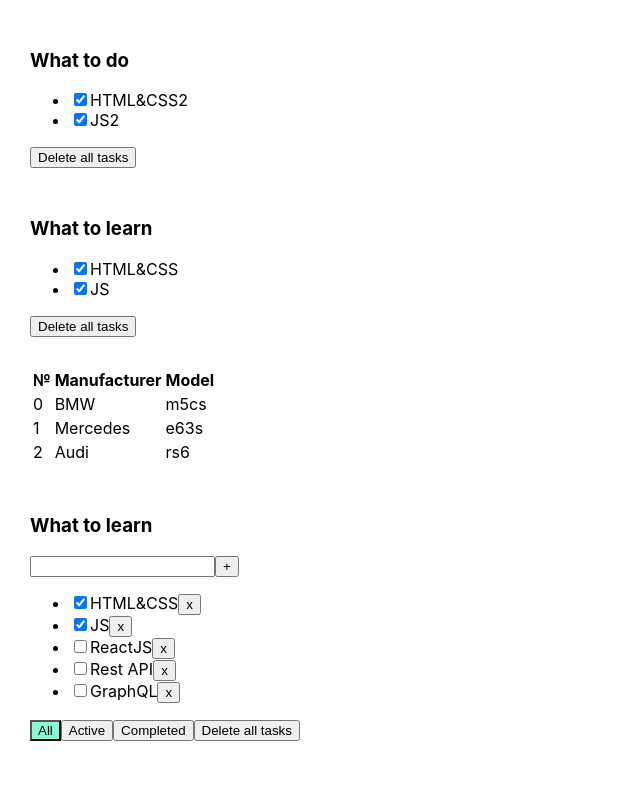
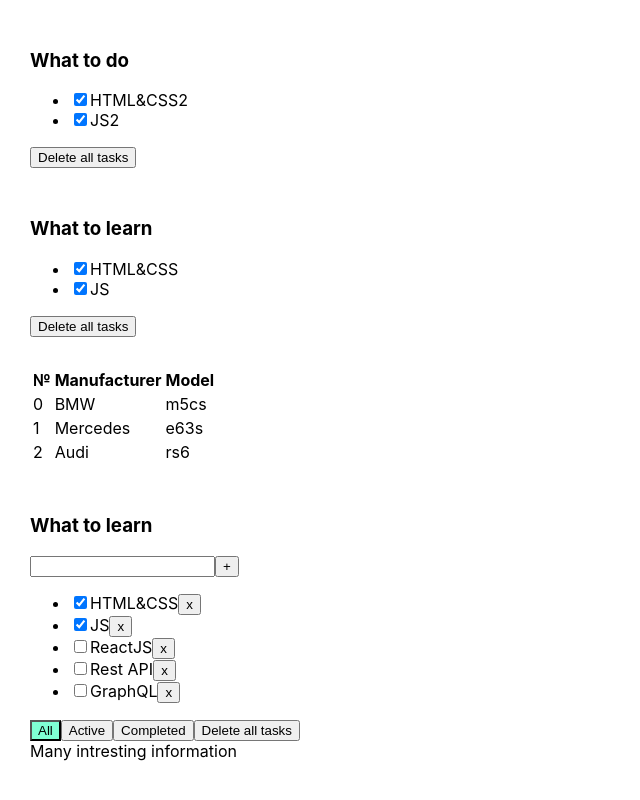
Before and after one commit to Miahri/microtasks, a React (Create React App) app: page / in a window 1280 px wide. Shown: the top 800 px of the page, without its empty margins (0-640 px from the left). Built offline with nearby package versions, Linux system fonts and the light colour scheme.

Commit message:
Added uuid, styles and children to Todolist.tsx

```diff
--- a/package.json
+++ b/package.json
@@ -10,6 +10,7 @@
     "@types/node": "^16.18.24",
     "@types/react": "^18.0.37",
     "@types/react-dom": "^18.0.11",
+    "@types/uuid": "^9.0.1",
     "react": "^18.2.0",
     "react-dom": "^18.2.0",
     "react-scripts": "5.0.1",
@@ -39,5 +40,8 @@
       "last 1 firefox version",
       "last 1 safari version"
     ]
+  },
+  "devDependencies": {
+    "@formkit/auto-animate": "^1.0.0-beta.6"
   }
 }
--- a/src/App.tsx
+++ b/src/App.tsx
@@ -3,6 +3,7 @@ import './App.css';
 import {Tasks, TaskType} from "./Tasks";
 import {Cars, CarType} from "./Cars";
 import {Todolist} from "./Todolist";
+import {v1} from "uuid";
 
 export type FilterValuesType = "all" | "active" | "completed" | "none";
 
@@ -10,8 +11,8 @@ function App() {
   const data1 = {
     title: "What to do",
     tasks: [
-      {id: 1, title: "HTML&CSS2", isDone: true},
-      {id: 2, title: "JS2", isDone: true}
+      {id: v1(), title: "HTML&CSS2", isDone: true},
+      {id: v1(), title: "JS2", isDone: true}
     ],
     students: [
       'Jago Wormald1',
@@ -64,8 +65,8 @@ function App() {
   const data2 = {
     title: "What to learn",
     tasks: [
-      {id: 1, title: "HTML&CSS", isDone: true},
-      {id: 2, title: "JS", isDone: true}
+      {id: v1(), title: "HTML&CSS", isDone: true},
+      {id: v1(), title: "JS", isDone: true}
     ],
     students: [
       'Rick Kane',
@@ -132,22 +133,22 @@ function App() {
   ]
 
   let [tasks, setTasks] = useState([
-    {id: 1, title: "HTML&CSS", isDone: true},
-    {id: 2, title: "JS", isDone: true},
-    {id: 3, title: "ReactJS", isDone: false},
-    {id: 4, title: "Rest API", isDone: false},
-    {id: 5, title: "GraphQL", isDone: false},
+    {id: v1(), title: "HTML&CSS", isDone: true},
+    {id: v1(), title: "JS", isDone: true},
+    {id: v1(), title: "ReactJS", isDone: false},
+    {id: v1(), title: "Rest API", isDone: false},
+    {id: v1(), title: "GraphQL", isDone: false},
   ]);
 
   function addBtn(title: string) {
-    let stateCopy = [...tasks, {id: tasks.length + 1, title, isDone: false}];
+    let stateCopy = [...tasks, {id: v1(), title, isDone: false}];
     setTasks(stateCopy);
     if(filter === 'none') {
       setFilter('all')
     }
   }
 
-  function removeTask(id: number) {
+  function removeTask(id: string) {
     let filteredTasks = tasks.filter(t => t.id !== id);
     setTasks(filteredTasks);
   }
@@ -173,7 +174,11 @@ function App() {
                   addBtn={addBtn}
                   removeTask={removeTask}
                   changeFilter={changeFilter}
-                  deleteHandler={deleteAll}/>
+                  deleteHandler={deleteAll}>
+          <div>
+            <div>Many intresting information</div>
+          </div>
+        </Todolist>
       </div>
   );
 }
--- a/src/Tasks.tsx
+++ b/src/Tasks.tsx
@@ -1,7 +1,7 @@
 import React from "react";
 
 export type TaskType = {
-    id: number;
+    id: string;
     title: string;
     isDone: boolean
 }
--- a/src/Todolist.tsx
+++ b/src/Todolist.tsx
@@ -2,18 +2,22 @@ import React from 'react';
 import {FilterValuesType} from './App';
 import {TaskType} from "./Tasks";
 import Input from "./Input"
+import {useAutoAnimate} from "@formkit/auto-animate/react";
 
 type PropsType = {
     title: string
     filter: FilterValuesType
     tasks: Array<TaskType>
     addBtn: (title: string) => void
-    removeTask: (taskId: number) => void
+    removeTask: (taskId: string) => void
     changeFilter: (value: FilterValuesType) => void
     deleteHandler: (tasks: Array<TaskType>) => void
+    children?:React.ReactNode
 }
 
-export function Todolist(props: PropsType) {
+export const Todolist: React.FC<PropsType> = ({children, ...props}) => {
+    const [listRef] = useAutoAnimate<HTMLUListElement>();
+
     let tasksForTodolist = props.tasks;
     const deleteHandler = () => {
         props.deleteHandler(props.tasks);
@@ -32,7 +36,7 @@ export function Todolist(props: PropsType) {
     return <div>
         <h3>{props.title}</h3>
         <Input addBtnClick={props.addBtn}/>
-        <ul>
+        <ul ref={listRef}>
             {
                 tasksForTodolist.map(t => <li key={t.id}>
                     <input type="checkbox" checked={t.isDone}/>
@@ -66,5 +70,6 @@ export function Todolist(props: PropsType) {
                 Delete all tasks
             </button>
         </div>
+        {children}
     </div>
 }
```
Also changed, not shown: 1 other file (tests, documents, lock files or other folders).
